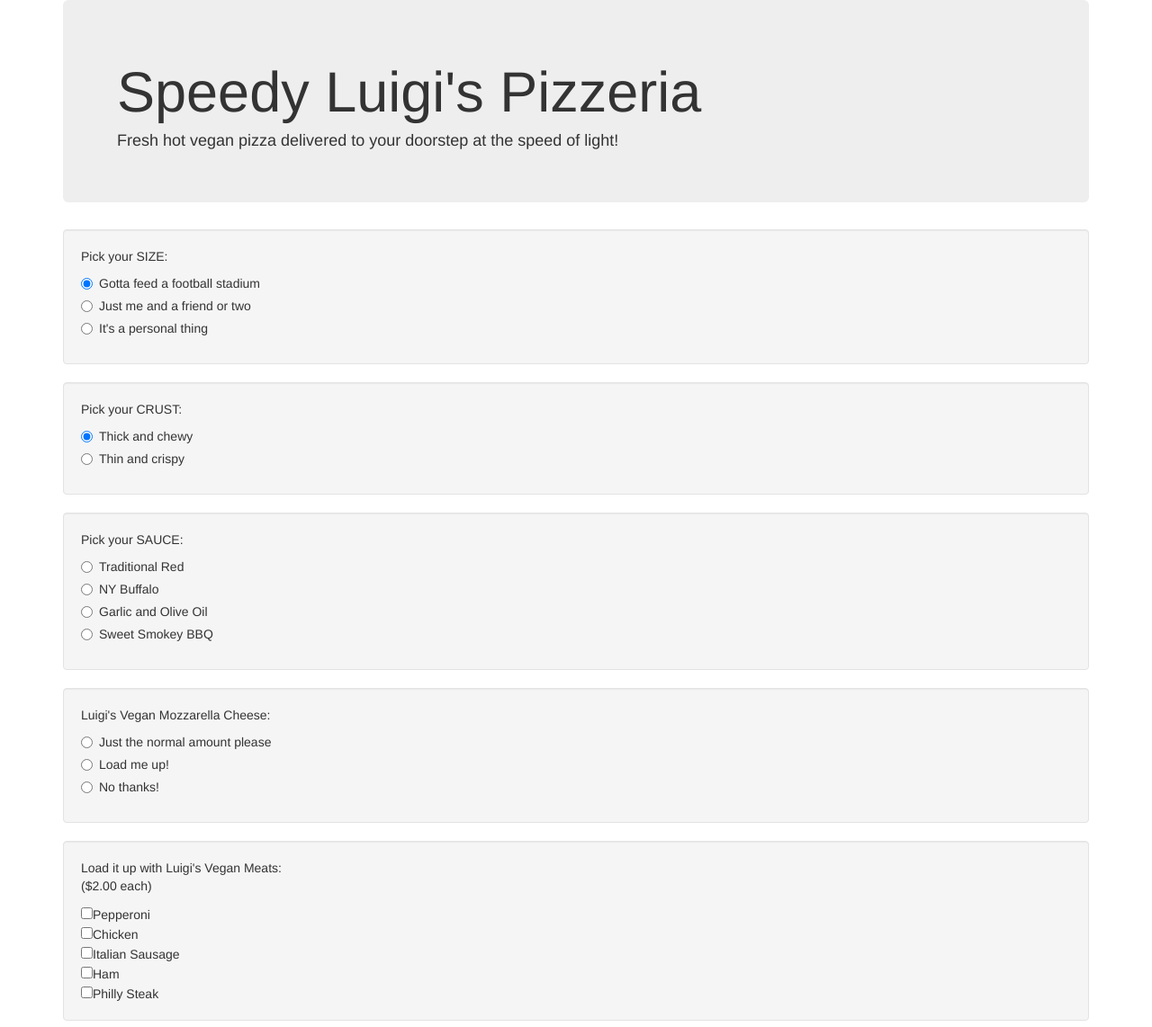
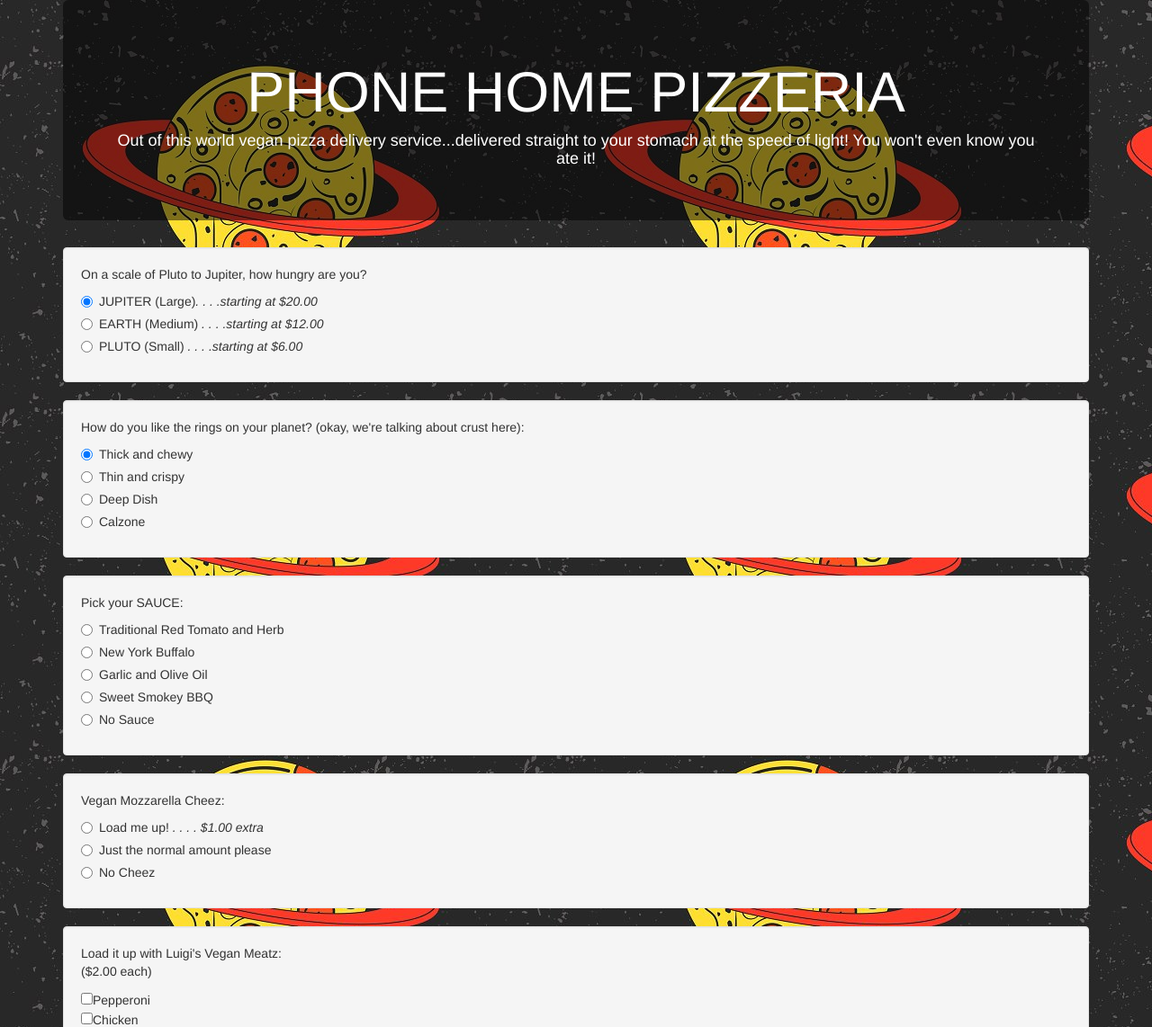
Before and after one commit to robinsola/pizza, a plain HTML site: page index.html in a window 1280 px wide. Shown: the top 1142 px of the page at 90% size. Drawn offline with Linux system fonts and the light colour scheme.

Commit message:
hide form and fade in pizza ordered and add background images in css and organize form questions in div wells.

```diff
--- a/css/styles.css
+++ b/css/styles.css
@@ -0,0 +1,15 @@
+body {
+    background-image: url("../img/pizzaplanet.jpg");
+    /*background-repeat: repeat-x;*/
+}
+
+.receipt {
+  display: none;
+}
+
+.jumbotron {
+  background-color: rgba(0, 0, 0, 0.5);
+  color: white;
+  font-family: helvetica;
+  text-align: center;
+}
--- a/index.html
+++ b/index.html
@@ -5,39 +5,39 @@
     <link href="css/styles.css" rel="stylesheet" type="text/css">
     <script src="js/jquery-3.2.1.js"></script>
     <script src="js/scripts.js"></script>
-    <title>Speedy Luigi's</title>
+    <title>Phone Home Pizza</title>
   </head>
   <body>
     <div class="container">
       <div class="jumbotron">
-        <h1>Speedy Luigi's Pizzeria</h1>
-        <h4>Fresh hot vegan pizza delivered to your doorstep at the speed of light!</h4>
+        <h1>PHONE HOME PIZZERIA</h1>
+        <h4>Out of this world vegan pizza delivery service...delivered straight to your stomach at the speed of light! You won't even know you ate it!</h4>
       </div>
       <form id="order">
         <div class="well">
-          <p>Pick your SIZE:</p>
+          <p>On a scale of Pluto to Jupiter, how hungry are you?</p>
           <div class="radio">
             <label>
               <input type="radio" name="size" value="large" checked>
-              Gotta feed a football stadium
+              JUPITER (Large)<i>. . . .starting at $20.00</i>
             </label>
           </div>
           <div class="radio">
             <label>
               <input type="radio" name="size" value="medium">
-              Just me and a friend or two
+              EARTH (Medium) <i>. . . .starting at $12.00</i>
             </label>
           </div>
           <div class="radio">
             <label>
               <input type="radio" name="size" value="small">
-              It's a personal thing
+              PLUTO (Small) <i>. . . .starting at $6.00</i>
             </label>
           </div>
         </div>
 
         <div class="well">
-          <p>Pick your CRUST:</p>
+          <p>How do you like the rings on your planet? (okay, we're talking about crust here):</p>
           <div class="radio">
             <label>
               <input type="radio" name="crust" value="thick" checked>
@@ -50,6 +50,18 @@
               Thin and crispy
             </label>
           </div>
+          <div class="radio">
+            <label>
+              <input type="radio" name="crust" value="deep">
+              Deep Dish
+            </label>
+          </div>
+          <div class="radio">
+            <label>
+              <input type="radio" name="crust" value="calzone">
+              Calzone
+            </label>
+          </div>
         </div>
 
         <div class="well">
@@ -57,13 +69,13 @@
           <div class="radio">
             <label>
               <input type="radio" name="sauce" value="traditional">
-              Traditional Red
+              Traditional Red Tomato and Herb
             </label>
           </div>
           <div class="radio">
             <label>
               <input type="radio" name="sauce" value="buffalo">
-              NY Buffalo
+              New York Buffalo
             </label>
           </div>
           <div class="radio">
@@ -78,32 +90,38 @@
               Sweet Smokey BBQ
             </label>
           </div>
+          <div class="radio">
+            <label>
+              <input type="radio" name="sauce" value="none">
+              No Sauce
+            </label>
+          </div>
         </div>
 
         <div class="well">
-          <p>Luigi's Vegan Mozzarella Cheese:</p>
+          <p>Vegan Mozzarella Cheez:</p>
           <div class="radio">
             <label>
-              <input type="radio" name="cheese" value="normal">
+              <input type="radio" name="cheez" value="extra">
+              Load me up! <i>. . . . $1.00 extra</i>
+            </label>
+          </div>
+          <div class="radio">
+            <label>
+              <input type="radio" name="cheez" value="normal">
               Just the normal amount please
             </label>
           </div>
           <div class="radio">
             <label>
-              <input type="radio" name="cheese" value="extra">
-              Load me up!
-            </label>
-          </div>
-          <div class="radio">
-            <label>
-              <input type="radio" name="cheese" value="none">
-              No thanks!
+              <input type="radio" name="cheez" value="no">
+              No Cheez
             </label>
           </div>
         </div>
 
         <div class="well">
-          <p>Load it up with Luigi's Vegan Meats:<br>($2.00 each)</p>
+          <p>Load it up with Luigi's Vegan Meatz:<br>($2.00 each)</p>
           <input type="checkbox" name="meat" value="pepperoni">Pepperoni<br>
           <input type="checkbox" name="meat" value="chicken">Chicken<br>
           <input type="checkbox" name="meat" value="sausage">Italian Sausage<br>
@@ -113,10 +131,10 @@
 
         <div class="well">
           <p>Load it up with TOPPINGS:<br>($.50 each)</p>
-          <input type="checkbox" name="top" value="tomatoes">Sliced Tomatoes<br>
+          <input type="checkbox" name="top" value="tomatoes">Fresh Tomatoes<br>
           <input type="checkbox" name="top" value="olives">Black Olives<br>
           <input type="checkbox" name="top" value="peppers">Green Peppers<br>
-          <input type="checkbox" name="top" value="jalapeno">Jalapeno Peppers<br>
+          <input type="checkbox" name="top" value="jalapeno">Jalapeño Peppers<br>
           <input type="checkbox" name="top" value="mushrooms">Mushrooms<br>
           <input type="checkbox" name="top" value="onion">Red Onions<br>
           <input type="checkbox" name="top" value="pineapple">Pineapple<br>
@@ -142,9 +160,12 @@
         </div>
         <button type="submit" class="btn btn-success">Submit Order</button>
       </form>
-        <ul id="orders">
-        </ul>
-      <h1 id="receipt"></h1>
+      <div class="receipt">
+        <img src="img/pizza.jpg">
+        <p id="receipt-name"></p>
+        <p id="receipt-orders"></p>
+        <h1 id="receipt-total"></h1>
+      </div>
     </div>
   </body>
 </html>
--- a/js/scripts.js
+++ b/js/scripts.js
@@ -6,10 +6,10 @@ function Customer(name, credit, address) {
   this.pizzas = [];
 }
 
-function Pizza(size, crust, cheese, meats, toppings) {
+function Pizza(size, crust, cheez, meats, toppings) {
   this.size = size;
   this.crust = crust;
-  this.cheese = cheese;
+  this.cheez = cheez;
   this.meats = meats;
   this.toppings = toppings;
 }
@@ -19,13 +19,13 @@ Customer.prototype.info = function() {
 }
 
 Pizza.prototype.listOrder = function() {
-  return this.size + " " + this.crust + " crust " + this.cheese + " cheese " + this.meats.length + " meats and " + this.toppings.length + " toppings";
+  return this.size + " " + this.crust + " crust, " + this.cheez + " cheez, " + this.meats.length + " meats, and " + this.toppings.length + " toppings";
 }
 
 
 Pizza.prototype.cost = function() {
   var crustCost = 0;
-  var cheeseCost = 0;
+  var cheezCost = 0;
   var meatsCost = this.meats.length * 2;
   var toppingsCost = this.toppings.length * .50;
   if (this.size === "large") {
@@ -36,9 +36,9 @@ Pizza.prototype.cost = function() {
     crustCost += 6;
   }
   if (this.cheese === "extra") {
-    cheeseCost += 1;
+    cheezCost += 1;
   }
-  return crustCost + cheeseCost + meatsCost + toppingsCost;
+  return crustCost + cheezCost + meatsCost + toppingsCost;
 };
 
 
@@ -51,7 +51,7 @@ $(document).ready(function() {
     // user input variables for Pizza Object
     var inputSize = $("input:radio[name=size]:checked").val();
     var inputCrust = $("input:radio[name=crust]:checked").val();
-    var inputCheese = $("input:radio[name=cheese]:checked").val();
+    var inputCheez = $("input:radio[name=cheez]:checked").val();
     var inputMeats = [];
     var inputToppings = [];
     $("input:checkbox[name=meat]:checked").each(function() {
@@ -68,12 +68,14 @@ $(document).ready(function() {
     var inputCredit = $("#credit").val();
     var inputAddress = $("#address").val();
 
-    var newPizza = new Pizza(inputSize, inputCrust, inputCheese, inputMeats, inputToppings);
+    var newPizza = new Pizza(inputSize, inputCrust, inputCheez, inputMeats, inputToppings);
 
     var newCustomer = new Customer(inputName, inputCredit, inputAddress);
 
-    // $("#orders").append("<li><span class='pizza-ordered'>" + "Thank you for your order, " + newCustomer.info() + "</span></li>");
-    $("#orders").append("<li><span class='pizza-ordered'>" + newPizza.listOrder() + "</span></li>");
-    $("#receipt").text("Total: $" + newPizza.cost());
+    $("form#order").hide();
+    $(".receipt").fadeIn();
+    $("#receipt-name").text("Thank you for your order, " + newCustomer.info());
+    $("#receipt-orders").text(newPizza.listOrder());
+    $("#receipt-total").text("Total: $" + newPizza.cost());
   });
 });
```
Also changed, not shown: img/alienbabe.jpg (added), img/astropizza.jpg (added), img/pizza.jpg (added), img/pizzaplanet.jpg (added).
